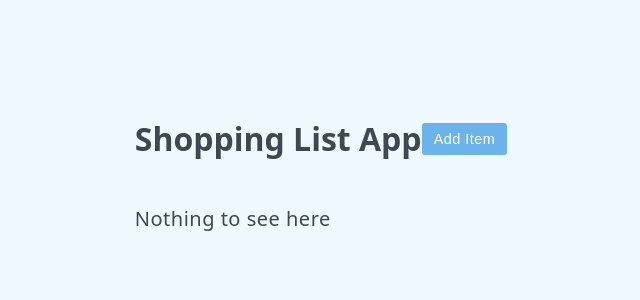
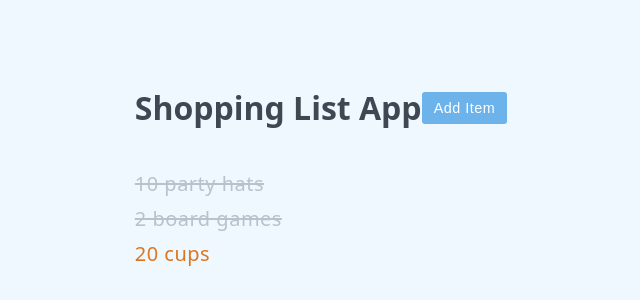
Before and after one commit to ZALOFARG/todo-app-vue, a Vue app: page / in a window 1280 px wide. Shown: the part 224-524 px from the top of the page, without its empty margins (319-959 px from the left). Built offline with nearby package versions, Linux system fonts and the light colour scheme.

Commit message:
feat: add perform functionality

```diff
--- a/src/App.vue
+++ b/src/App.vue
@@ -4,19 +4,28 @@
 const header = ref('Shopping List App')
 const editing = ref(false)
 const items = ref([
-  // { id: 1, label: '10 party hats' },
-  // { id: 2, label: '2 board games' },
-  // { id: 3, label: '20 cups' },
+  { id: 1, label: '10 party hats', purchased: true, highPriority: false },
+  { id: 2, label: '2 board games', purchased: true, highPriority: false },
+  { id: 3, label: '20 cups', purchased: false, highPriority: true },
 ])
 const newItem = ref('')
 const newItemHighPriority = ref(false)
 const saveItem = () => {
-  items.value.push({ id: items.value.length + 1, label: newItem.value })
+  items.value.push({
+    id: items.value.length + 1,
+    label: newItem.value,
+    highPriority: newItemHighPriority.value,
+  })
   newItem.value = ''
+  newItemHighPriority.value = ''
 }
 const doEdit = (e) => {
   editing.value = e
   newItem.value = ''
+  newItemHighPriority.value = ''
+}
+const togglePurchased = (item) => {
+  item.purchased = !item.purchased
 }
 </script>
 
@@ -35,7 +44,14 @@
     <button class="btn btn-primary" :disabled="newItem.length === 0">Save item</button>
   </form>
   <ul>
-    <li v-for="item in items" :key="item.id">{{ item.label }}</li>
+    <li
+      v-for="item in items"
+      @click="togglePurchased(item)"
+      :key="item.id"
+      :class="{ strikeout: item.purchased, priority: item.highPriority }"
+    >
+      {{ item.label }}
+    </li>
   </ul>
   <p v-if="!items.length">Nothing to see here</p>
 </template>
```
